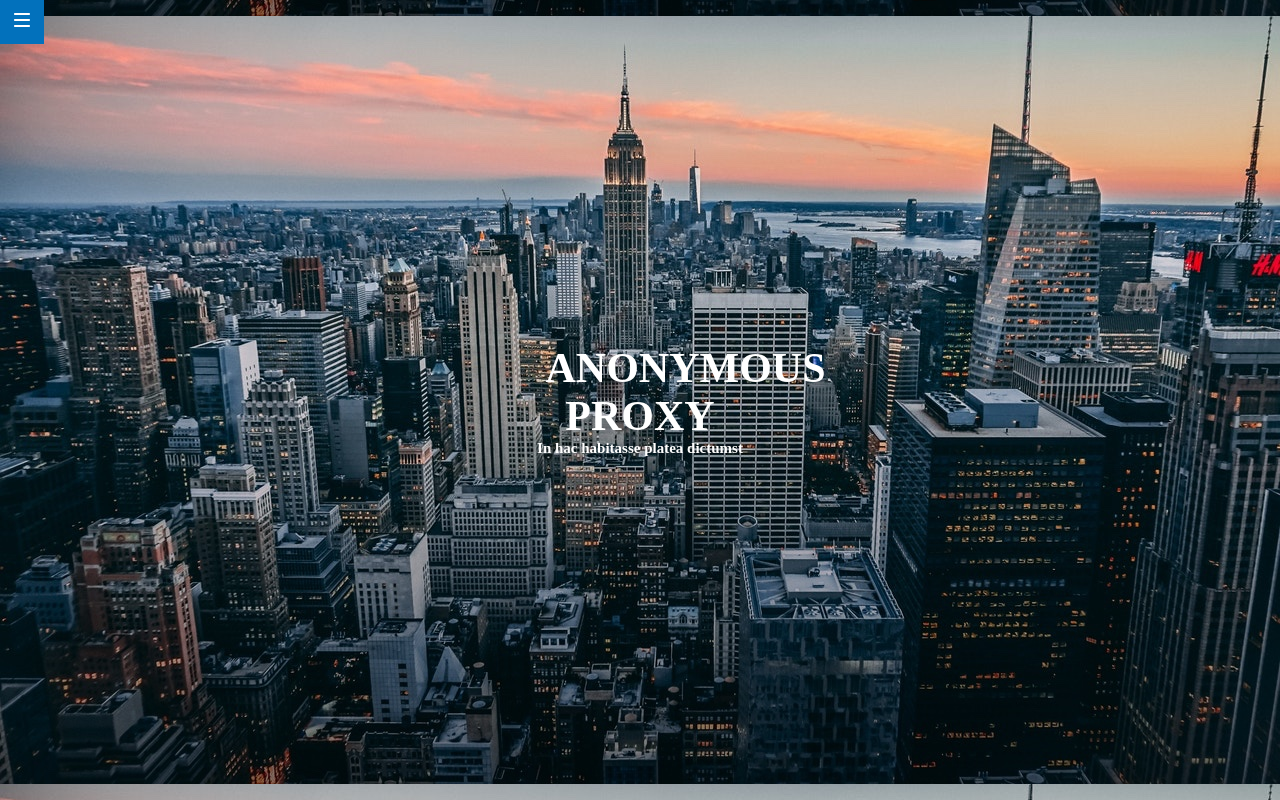
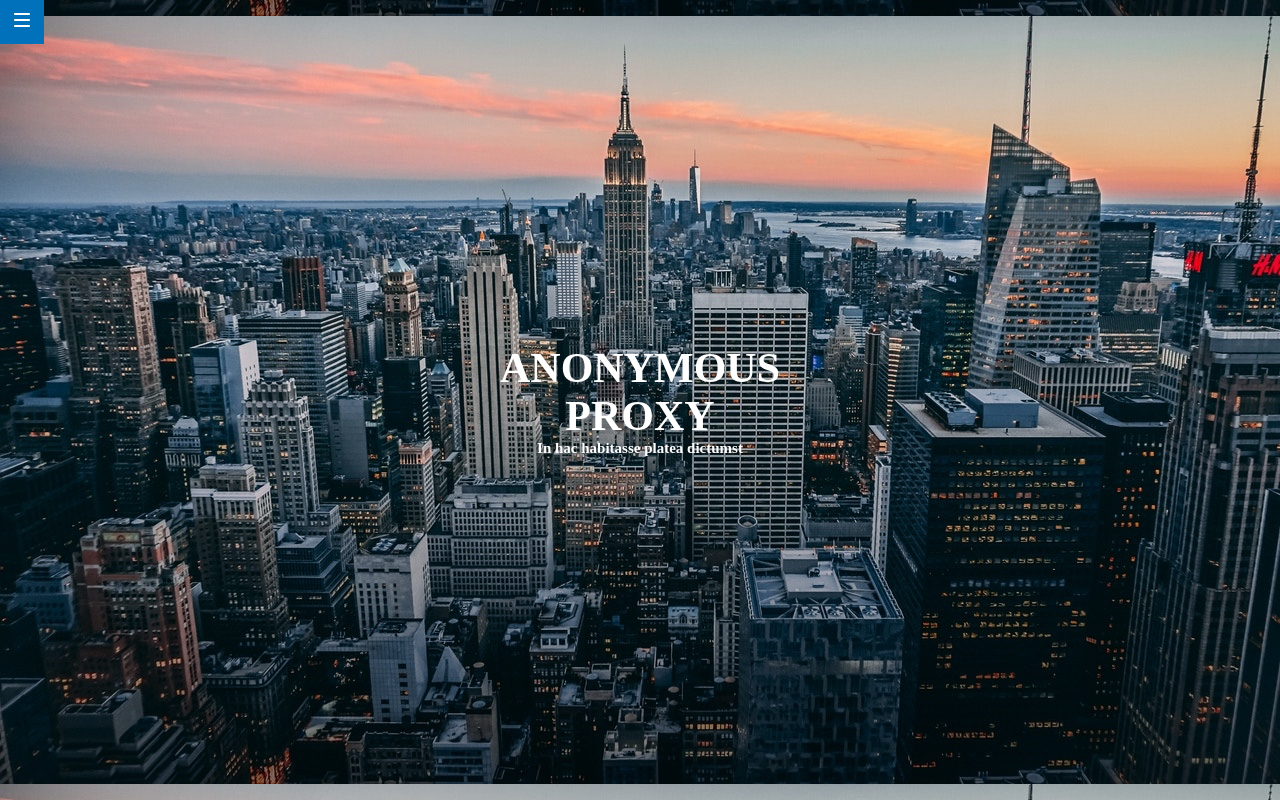
Before and after one commit to Adalab/modulo-1-evaluacion-final-CriSFV, a website: page src/html/index.html in a window 1280 px wide. Drawn offline with nearby package versions, Linux system fonts and the light colour scheme; files that its build step writes are made by us from their sources; files whose address does not match are found by name.

Commit message:
fix photo header

```diff
--- a/src/scss/layout/_header.scss
+++ b/src/scss/layout/_header.scss
@@ -28,7 +28,7 @@
   &__principal {
     text-transform: uppercase;
     font-size: 42px;
-    width: 9ch;
+    width: 15ch;
     text-align: center;
   }
   &__subtitle {
```
